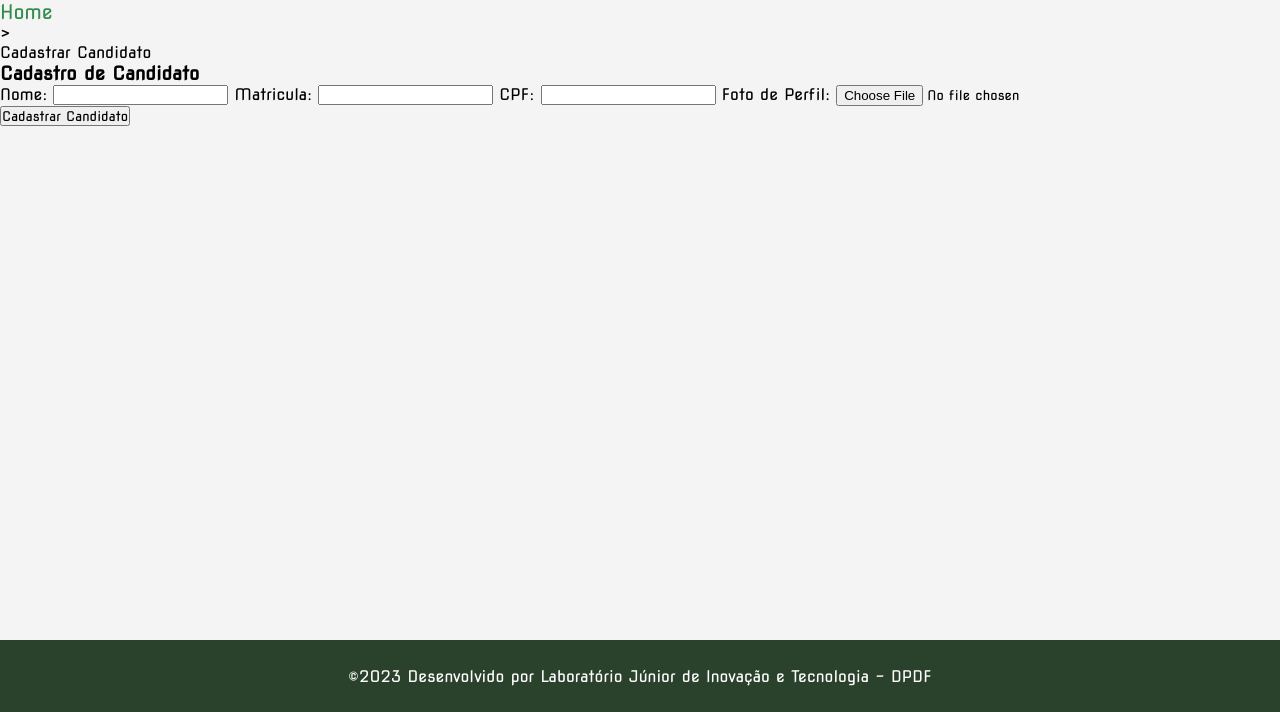
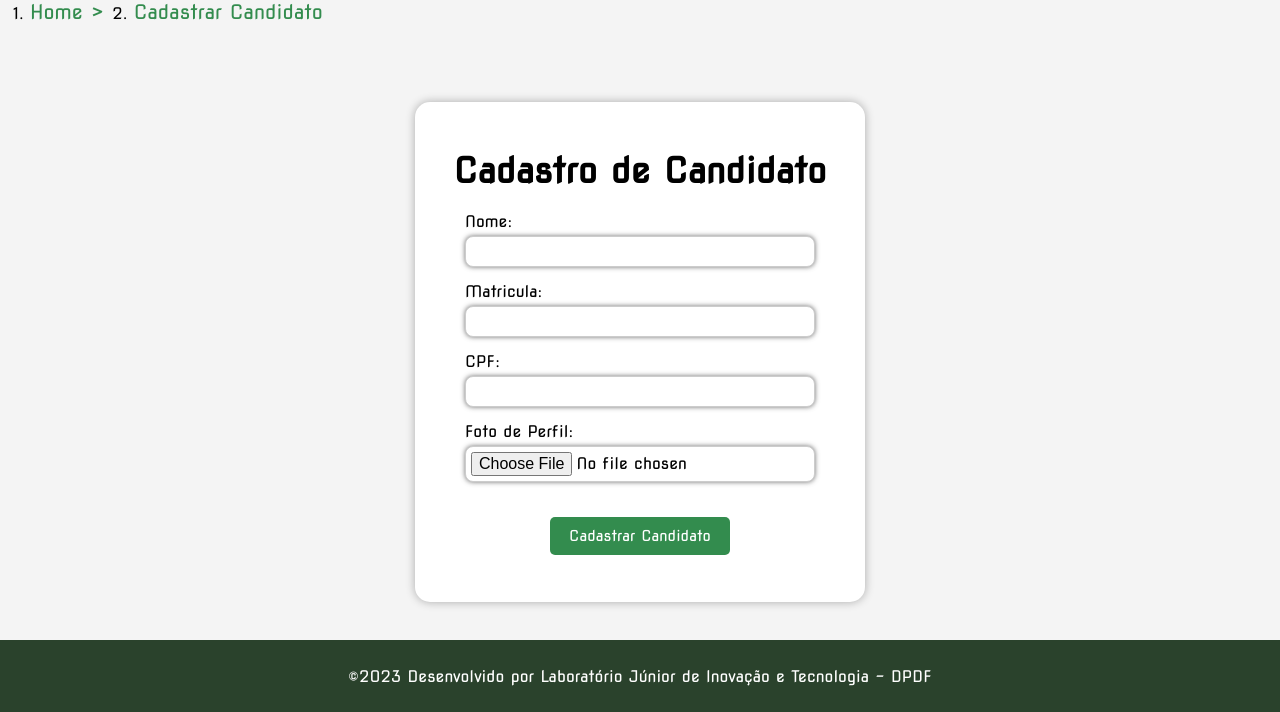
Before and after one commit to gontijogabriel/e-votos, a Django app: page /cadastro-candidato/ in a window 1280 px wide. Shown: the part 88-800 px from the top of the page. Run offline with Django 4.2, Linux system fonts and the light colour scheme; the visitor is signed in with stand-in values (Sample User, id 1).

Commit message:
correção bugs front

```diff
--- a/static/css/style.css
+++ b/static/css/style.css
@@ -455,7 +455,7 @@ footer {
 
 }
 
-.contain-table{
+.editar-eleitor-container-contain-table{
     display: flex;
     justify-content: center;
     align-items: start;
@@ -552,7 +552,7 @@ footer {
 
 }
 
-.contain-table{
+.editar-candidato-todos-container-contain-table{
     display: flex;
     justify-content: center;
     align-items: start;
@@ -640,7 +640,7 @@ footer {
 
 }
 .nova-eleicao-container table{
-
+    width: 100%;
     border-collapse: collapse;
     margin-top: 20px;
 
@@ -661,7 +661,7 @@ footer {
 
 }
 
-.contain-table{
+.nova-eleicao-editar-container-contain-table{
     display: flex;
     justify-content: center;
     align-items: center;
@@ -741,7 +741,6 @@ footer {
     width: 50%;
     border-collapse: collapse;
     margin-top: 20px;
-
 }
 
 .nova-eleicao-editar-container th, td {
@@ -769,3 +768,90 @@ footer {
 }
 
 /* FIM NOVA ELEIÇÃO EDITAR */
+
+/* CADASTRO_ELEITOR */
+
+.cadastrar-candidato-container{
+    display: flex;
+    justify-content: center;
+    align-items: center;
+    flex-direction: column;
+    width: 100%;
+    height: 100%;
+}
+.cadastrar-candidato-container h1{
+    font-size: 35px;
+    margin-bottom: 20px;
+}
+.cadastrar-candidato-container ol{
+    display: flex;
+    justify-content: start;
+    width: 100%;
+    height: 10%;
+
+}
+.cadastrar-candidato-container li{
+
+    margin-left: 30px;
+
+}
+.cadastrar-candidato-container label{
+
+    margin-left: 50px;
+    align-self: self-start;
+
+}
+
+.contain{
+    display: flex;
+
+    justify-content: center;
+    align-items: center;
+    width: 100%;
+    height: 90%;
+
+}
+
+.cadastrar-candidato-container form{
+    display: flex;
+    align-items: center;
+    justify-content: center;
+    flex-direction: column;
+    height: 500px;
+    width: 450px;
+    margin: 20px 0;
+    background-color: #fff;
+
+    border-radius: 15px;
+    box-shadow: 0 0 10px rgba(0, 0, 0, 0.3);
+
+}
+
+.cadastrar-candidato-container input {
+    width: 350px; /* Ocupa toda a largura, subtraindo o padding */
+    padding: 5px;
+     font-size: 16px;
+     border-width: 1px;
+     border-color: #CCCCCC;
+     background-color: #FFFFFF;
+     color: #000000;
+     border-style: solid;
+     border-radius: 8px;
+     box-shadow: 0px 0px 5px rgba(66,66,66,.75);
+     margin-top: 5px;
+     margin-bottom: 15px;
+}
+
+.cadastrar-candidato-container button {
+    width: 180px;
+    font-size: 15px;
+    background-color: #338C4E;
+    color: #fff;
+    padding: 10px;
+    border: none;
+    border-radius: 5px;
+    cursor: pointer;
+    margin-top: 20px;
+}
+
+/* FIM CADASTRO_ELEITOR */
--- a/templates/cadastro_candidato.html
+++ b/templates/cadastro_candidato.html
@@ -2,20 +2,21 @@
 {% load static %}
 
 {% block content %}
-<section>
-    <div class="card">
+<div class="cadastrar-candidato-container">
 
-        <ol class="caminho">
-            <li><a href="{% url 'adm_home' %}">Home</a></li>
-            <li>></li>
-            <li>Cadastrar Candidato</li>
+
+        <ol>
+            <li><a href="{% url 'adm_home' %}">Home ></a></li>
+
+            <li><a href="">Cadastrar Candidato</a> </li>
         </ol>
 
-        <h1>Cadastro de Candidato</h1>
+        <div class="contain">
+        <form method="POST" enctype="multipart/form-data">
+            <h1>Cadastro de Candidato</h1>
         {% if msg %}
             <p>{{ msg }}</p>
         {% endif %}
-        <form method="POST" enctype="multipart/form-data">
         <!-- <form action="{% url 'cadastro_candidato' %}" method="POST"> -->
             {% csrf_token %}
             <label for="nome">Nome:</label>
@@ -33,5 +34,5 @@
             <button type="submit">Cadastrar Candidato</button>
         </form>
     </div>
-</section>
+</div>
 {% endblock %}
--- a/templates/editar_candidatos_todos.html
+++ b/templates/editar_candidatos_todos.html
@@ -11,7 +11,7 @@
 
         {% if candidatos %}
         <h1>Lista de Candidatos</h1>
-        <div class="contain-table">
+        <div class="editar-candidato-todos-container-contain-table">
             <table>
                 <thead>
                     <tr>
--- a/templates/editar_eleitores_todos.html
+++ b/templates/editar_eleitores_todos.html
@@ -12,7 +12,7 @@
 
     {% if eleitores %}
     <h1>Lista de Eleitores</h1>
-    <div class="contain-table">
+    <div class="editar-eleitor-container-contain-table">
     <table>
         <thead>
             <tr>
--- a/templates/nova_eleicao.html
+++ b/templates/nova_eleicao.html
@@ -31,7 +31,7 @@
 
             <label for="candidatos">Opcões de Candidatos para participar das Eleições:</label>
 
-            <div class="contain-table">
+            <div class="nova-eleicao-editar-container-contain-table">
             {% if candidatos %}
             <table >
                 <thead>
```
